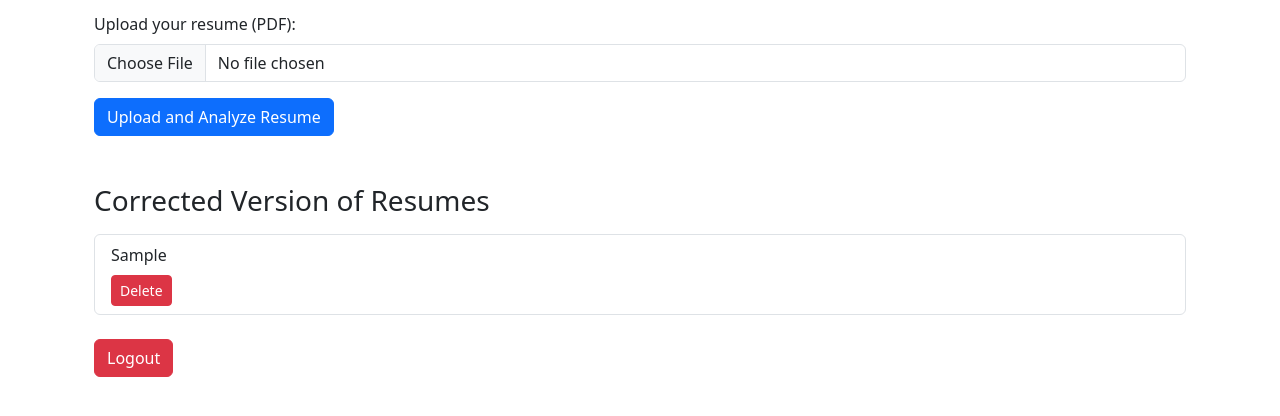
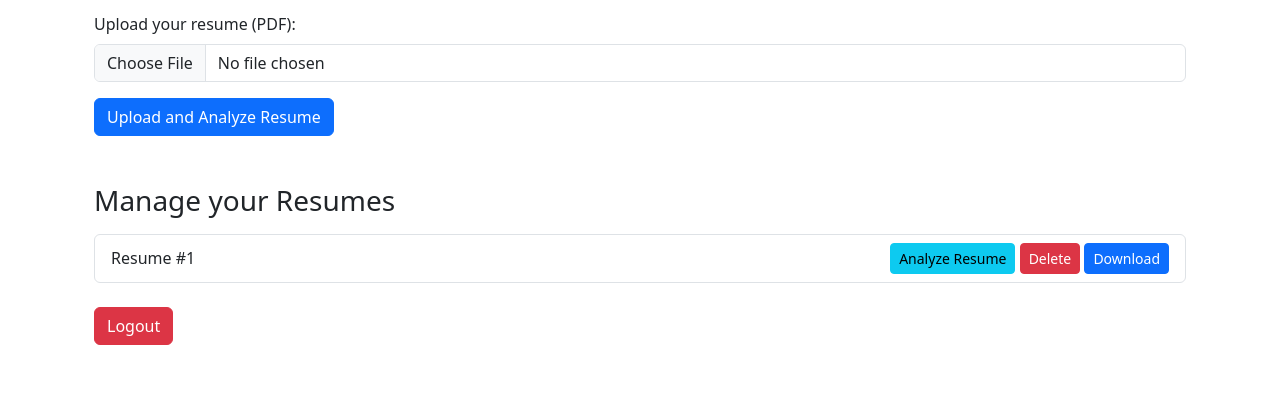
Before and after one commit to amirdhs/AI-Powered-Resume-Analyzer, a Flask app: page /dashboard in a window 1280 px wide. Shown: the part 180-596 px from the top of the page. Run offline with Flask 3, Linux system fonts and the light colour scheme; the visitor is signed in with stand-in values (Sample User, id 1); tables that the repository leaves empty hold one stand-in row (values such as "Sample post").

Commit message:
Enhance resume management interface with analyze, download, and delete options

```diff
--- a/templates/dashboard.html
+++ b/templates/dashboard.html
@@ -12,33 +12,24 @@
         <button type="submit" class="btn btn-primary">Upload and Analyze Resume</button>
     </form>
 
-    {% if feedback %}
-    <div class="mt-4">
-        <h3>AI Feedback</h3>
-        <div class="card">
-            <div class="card-body">
-                <p><strong>Score:</strong> {{ feedback.score }}</p>
-                <p><strong>Feedback:</strong> {{ feedback.feedback }}</p>
-                <p><strong>Best Matching Job Title:</strong> {{ feedback.best_match }}</p>
-                <p><strong>ATS Compatibility:</strong> {{ feedback.ats_compatibility }}</p>
-                <p><strong>Suggestions:</strong> {{ feedback.suggestions }}</p>
-            </div>
-        </div>
-    </div>
-    {% endif %}
-
-  <h3 class="mt-5 mb-3">Corrected Version of Resumes</h3>
+    <h3 class="mt-5 mb-3">Manage your Resumes</h3>
     {% if resumes %}
         <ul class="list-group">
             {% for resume in resumes %}
                 <li class="list-group-item">
-                <div class="formatted-resume">
-                    {{ resume.resume | safe }}
-                </div>
+                    <div class="d-flex justify-content-between align-items-center">
+                        <span>Resume #{{ resume.id }}</span>
+                        <div>
+                            <!-- Add a button to analyze the resume -->
+                            <a href="{{ url_for('resume_detail', resume_id=resume.id) }}" class="btn btn-info btn-sm">Analyze Resume</a>
                             <!-- Add a delete button with confirmation -->
                             <form method="POST" action="{{ url_for('delete_resume', resume_id=resume.id) }}" style="display: inline;" onsubmit="return confirm('Are you sure you want to delete this resume?');">
-                    <button type="submit" class="btn btn-danger btn-sm mt-2">Delete</button>
+                                <button type="submit" class="btn btn-danger btn-sm">Delete</button>
                             </form>
+                            <!-- Add a download button -->
+                            <a href="{{ url_for('download_resume', resume_id=resume.id) }}" class="btn btn-primary btn-sm">Download</a>
+                        </div>
+                    </div>
                 </li>
             {% endfor %}
         </ul>
```
Lines whose indentation alone changed are shown as unchanged.
